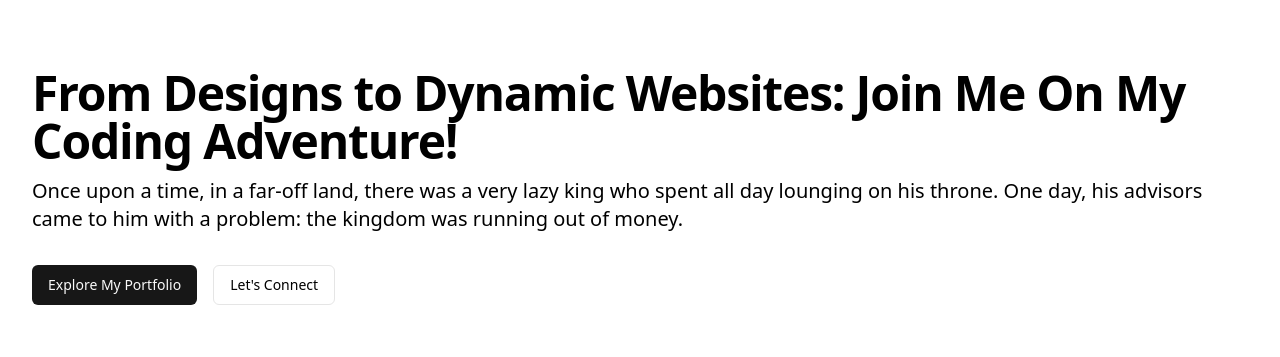
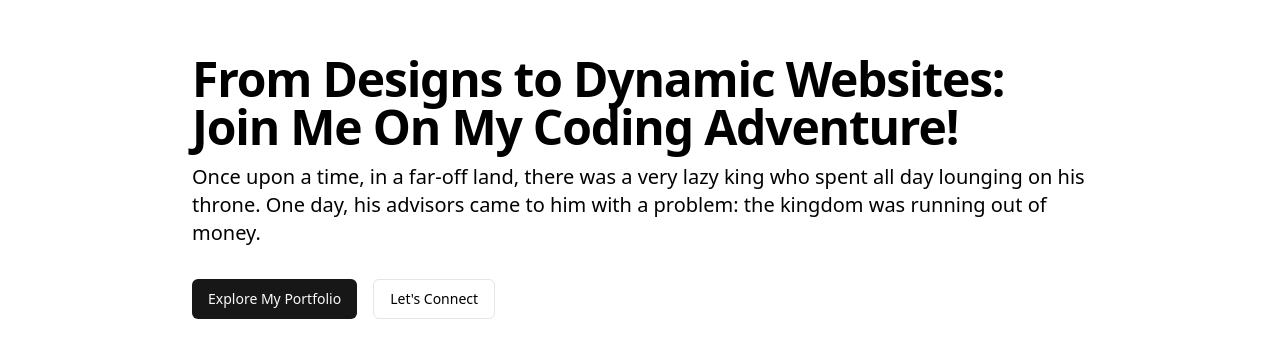
Before and after one commit to Justin-Bento/justin-bento-portfolio, a Next.js app: page / in a window 1280 px wide. Shown: the part 213-570 px from the top of the page. Built offline with nearby package versions, Linux system fonts and the light colour scheme.

Commit message:
Added a max width setting to set  the maximum width of the content.

```diff
--- a/app/page.tsx
+++ b/app/page.tsx
@@ -6,7 +6,7 @@ export default function Home() {
       <main className="">
         <section className="mx-auto max-w-7xl sm:px-6 lg:px-8">
           <div className="min-h-dvh grid place-content-center">
-            <div className="">
+            <div className="max-w-4xl mx-auto">
               <h1 className="scroll-m-20 text-4xl font-extrabold tracking-tight lg:text-5xl">
                 From Designs to Dynamic Websites: Join Me On My Coding Adventure!
               </h1>
```
